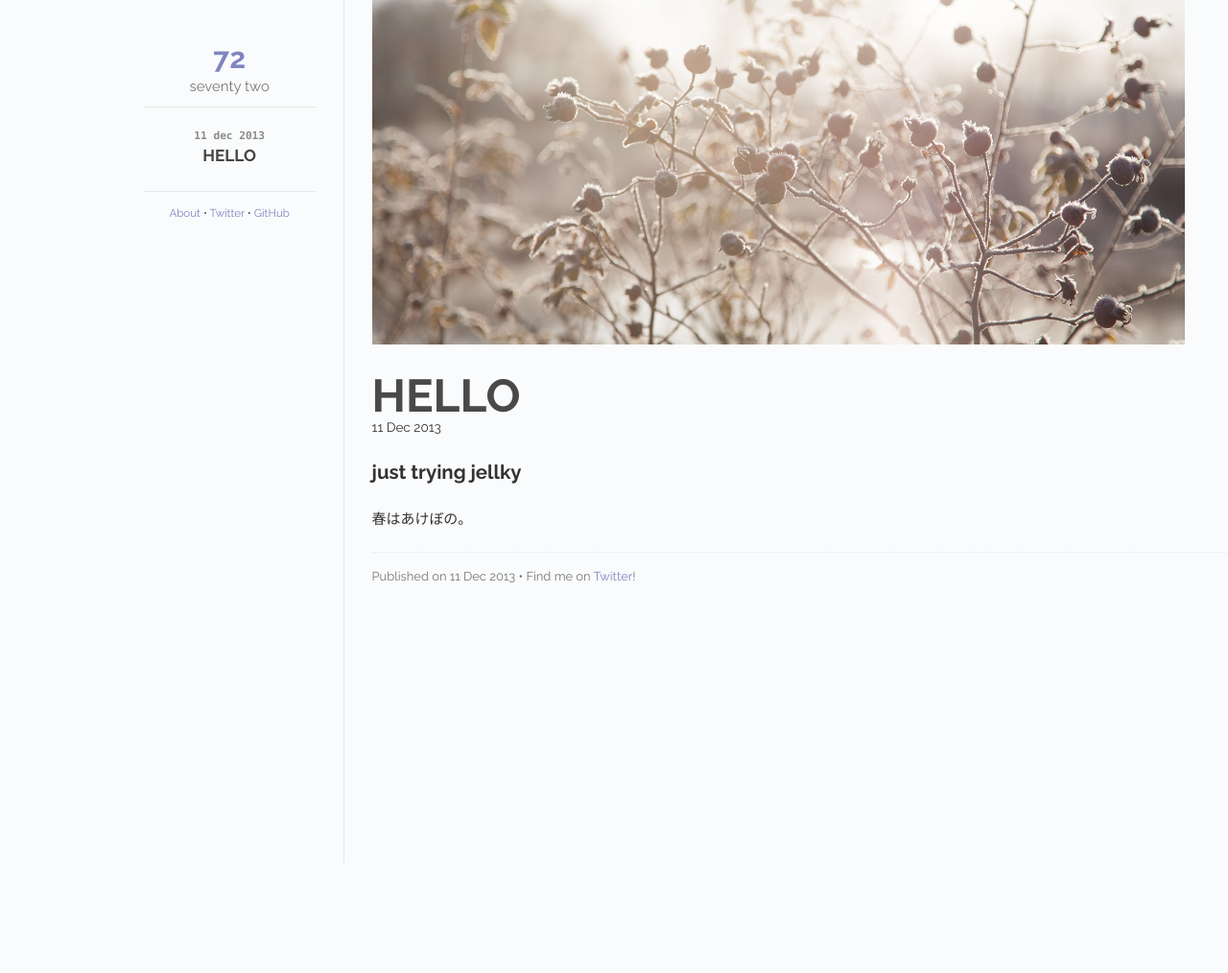
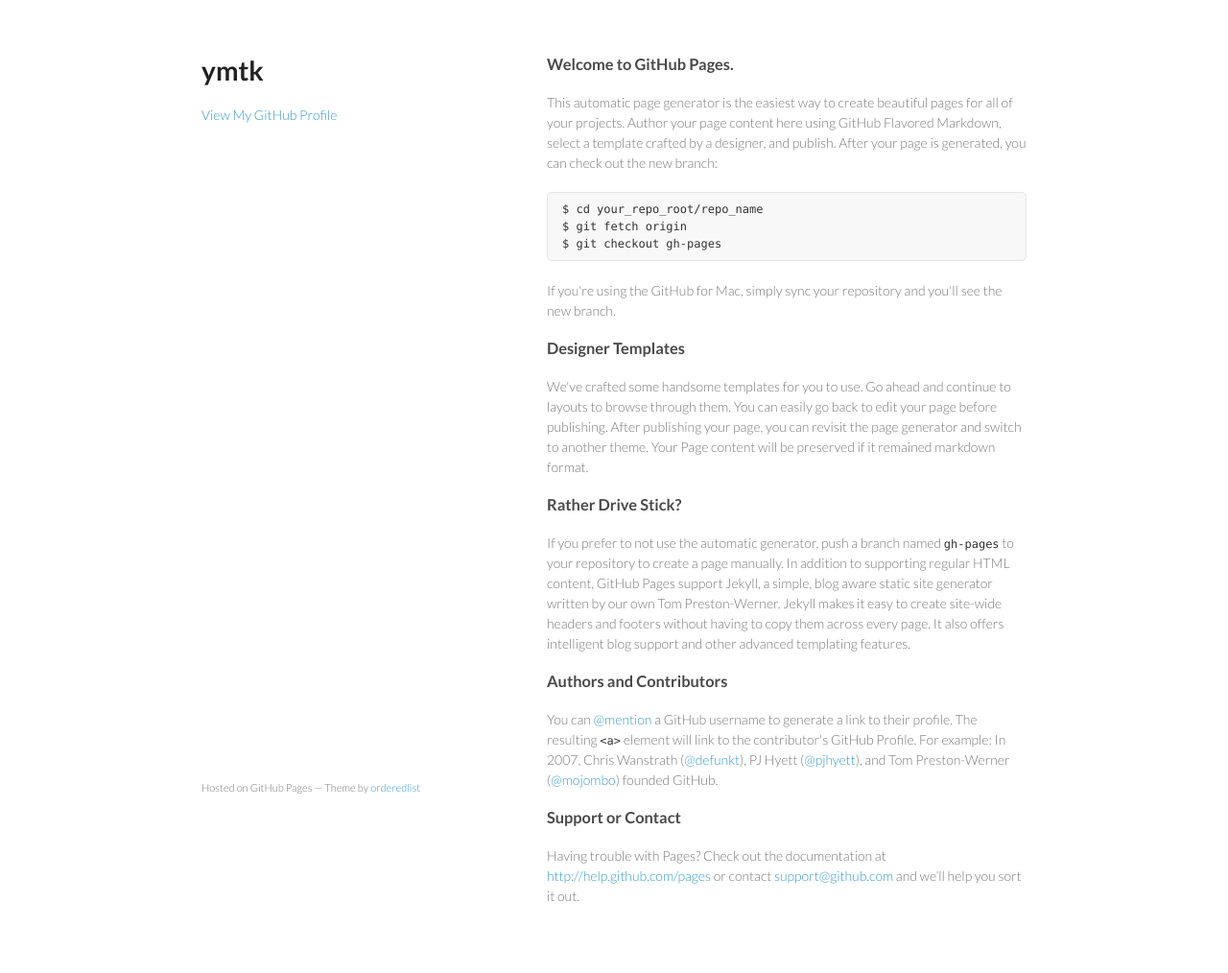
Before and after one commit to ymtk/ymtk.github.io, a Jekyll site: the page index.html, which Jekyll copies as it is, in a window 1280 px wide. Shown: the whole page at 96% size. Built offline with Jekyll 4.4.1, drawn with Linux system fonts in a browser that asks for light colours; Markdown is read by kramdown in place of the engine named in the settings; before the commit the page ends 900 px from its top, so only the background shows below that.

Commit message:
Replace master branch with page content via GitHub

```diff
--- a/index.html
+++ b/index.html
@@ -1,8 +1,65 @@
----
-layout: default
-title: Home
----
+<!doctype html>
+<html>
+  <head>
+    <meta charset="utf-8">
+    <meta http-equiv="X-UA-Compatible" content="chrome=1">
+    <title>ymtk by ymtk</title>
 
-{% assign page = site.posts.first %}
-{% assign content = page.content %}
-{% include post.html %}
+    <link rel="stylesheet" href="stylesheets/styles.css">
+    <link rel="stylesheet" href="stylesheets/pygment_trac.css">
+    <meta name="viewport" content="width=device-width, initial-scale=1, user-scalable=no">
+    <!--[if lt IE 9]>
+    <script src="//html5shiv.googlecode.com/svn/trunk/html5.js"></script>
+    <![endif]-->
+  </head>
+  <body>
+    <div class="wrapper">
+      <header>
+        <h1>ymtk</h1>
+        <p></p>
+
+
+        <p class="view"><a href="https://github.com/ymtk">View My GitHub Profile</a></p>
+
+      </header>
+      <section>
+        <h3>
+<a name="welcome-to-github-pages" class="anchor" href="#welcome-to-github-pages"><span class="octicon octicon-link"></span></a>Welcome to GitHub Pages.</h3>
+
+<p>This automatic page generator is the easiest way to create beautiful pages for all of your projects. Author your page content here using GitHub Flavored Markdown, select a template crafted by a designer, and publish. After your page is generated, you can check out the new branch:</p>
+
+<pre><code>$ cd your_repo_root/repo_name
+$ git fetch origin
+$ git checkout gh-pages
+</code></pre>
+
+<p>If you're using the GitHub for Mac, simply sync your repository and you'll see the new branch.</p>
+
+<h3>
+<a name="designer-templates" class="anchor" href="#designer-templates"><span class="octicon octicon-link"></span></a>Designer Templates</h3>
+
+<p>We've crafted some handsome templates for you to use. Go ahead and continue to layouts to browse through them. You can easily go back to edit your page before publishing. After publishing your page, you can revisit the page generator and switch to another theme. Your Page content will be preserved if it remained markdown format.</p>
+
+<h3>
+<a name="rather-drive-stick" class="anchor" href="#rather-drive-stick"><span class="octicon octicon-link"></span></a>Rather Drive Stick?</h3>
+
+<p>If you prefer to not use the automatic generator, push a branch named <code>gh-pages</code> to your repository to create a page manually. In addition to supporting regular HTML content, GitHub Pages support Jekyll, a simple, blog aware static site generator written by our own Tom Preston-Werner. Jekyll makes it easy to create site-wide headers and footers without having to copy them across every page. It also offers intelligent blog support and other advanced templating features.</p>
+
+<h3>
+<a name="authors-and-contributors" class="anchor" href="#authors-and-contributors"><span class="octicon octicon-link"></span></a>Authors and Contributors</h3>
+
+<p>You can <a href="https://github.com/blog/821" class="user-mention">@mention</a> a GitHub username to generate a link to their profile. The resulting <code>&lt;a&gt;</code> element will link to the contributor's GitHub Profile. For example: In 2007, Chris Wanstrath (<a href="https://github.com/defunkt" class="user-mention">@defunkt</a>), PJ Hyett (<a href="https://github.com/pjhyett" class="user-mention">@pjhyett</a>), and Tom Preston-Werner (<a href="https://github.com/mojombo" class="user-mention">@mojombo</a>) founded GitHub.</p>
+
+<h3>
+<a name="support-or-contact" class="anchor" href="#support-or-contact"><span class="octicon octicon-link"></span></a>Support or Contact</h3>
+
+<p>Having trouble with Pages? Check out the documentation at <a href="http://help.github.com/pages">http://help.github.com/pages</a> or contact <a href="mailto:support@github.com">support@github.com</a> and we’ll help you sort it out.</p>
+      </section>
+      <footer>
+        <p><small>Hosted on GitHub Pages &mdash; Theme by <a href="https://github.com/orderedlist">orderedlist</a></small></p>
+      </footer>
+    </div>
+    <script src="javascripts/scale.fix.js"></script>
+
+  </body>
+</html>
--- /dev/null
+++ b/javascripts/scale.fix.js
@@ -0,0 +1,17 @@
+var metas = document.getElementsByTagName('meta');
+var i;
+if (navigator.userAgent.match(/iPhone/i)) {
+  for (i=0; i<metas.length; i++) {
+    if (metas[i].name == "viewport") {
+      metas[i].content = "width=device-width, minimum-scale=1.0, maximum-scale=1.0";
+    }
+  }
+  document.addEventListener("gesturestart", gestureStart, false);
+}
+function gestureStart() {
+  for (i=0; i<metas.length; i++) {
+    if (metas[i].name == "viewport") {
+      metas[i].content = "width=device-width, minimum-scale=0.25, maximum-scale=1.6";
+    }
+  }
+}
--- /dev/null
+++ b/stylesheets/pygment_trac.css
@@ -0,0 +1,69 @@
+.highlight  { background: #ffffff; }
+.highlight .c { color: #999988; font-style: italic } /* Comment */
+.highlight .err { color: #a61717; background-color: #e3d2d2 } /* Error */
+.highlight .k { font-weight: bold } /* Keyword */
+.highlight .o { font-weight: bold } /* Operator */
+.highlight .cm { color: #999988; font-style: italic } /* Comment.Multiline */
+.highlight .cp { color: #999999; font-weight: bold } /* Comment.Preproc */
+.highlight .c1 { color: #999988; font-style: italic } /* Comment.Single */
+.highlight .cs { color: #999999; font-weight: bold; font-style: italic } /* Comment.Special */
+.highlight .gd { color: #000000; background-color: #ffdddd } /* Generic.Deleted */
+.highlight .gd .x { color: #000000; background-color: #ffaaaa } /* Generic.Deleted.Specific */
+.highlight .ge { font-style: italic } /* Generic.Emph */
+.highlight .gr { color: #aa0000 } /* Generic.Error */
+.highlight .gh { color: #999999 } /* Generic.Heading */
+.highlight .gi { color: #000000; background-color: #ddffdd } /* Generic.Inserted */
+.highlight .gi .x { color: #000000; background-color: #aaffaa } /* Generic.Inserted.Specific */
+.highlight .go { color: #888888 } /* Generic.Output */
+.highlight .gp { color: #555555 } /* Generic.Prompt */
+.highlight .gs { font-weight: bold } /* Generic.Strong */
+.highlight .gu { color: #800080; font-weight: bold; } /* Generic.Subheading */
+.highlight .gt { color: #aa0000 } /* Generic.Traceback */
+.highlight .kc { font-weight: bold } /* Keyword.Constant */
+.highlight .kd { font-weight: bold } /* Keyword.Declaration */
+.highlight .kn { font-weight: bold } /* Keyword.Namespace */
+.highlight .kp { font-weight: bold } /* Keyword.Pseudo */
+.highlight .kr { font-weight: bold } /* Keyword.Reserved */
+.highlight .kt { color: #445588; font-weight: bold } /* Keyword.Type */
+.highlight .m { color: #009999 } /* Literal.Number */
+.highlight .s { color: #d14 } /* Literal.String */
+.highlight .na { color: #008080 } /* Name.Attribute */
+.highlight .nb { color: #0086B3 } /* Name.Builtin */
+.highlight .nc { color: #445588; font-weight: bold } /* Name.Class */
+.highlight .no { color: #008080 } /* Name.Constant */
+.highlight .ni { color: #800080 } /* Name.Entity */
+.highlight .ne { color: #990000; font-weight: bold } /* Name.Exception */
+.highlight .nf { color: #990000; font-weight: bold } /* Name.Function */
+.highlight .nn { color: #555555 } /* Name.Namespace */
+.highlight .nt { color: #000080 } /* Name.Tag */
+.highlight .nv { color: #008080 } /* Name.Variable */
+.highlight .ow { font-weight: bold } /* Operator.Word */
+.highlight .w { color: #bbbbbb } /* Text.Whitespace */
+.highlight .mf { color: #009999 } /* Literal.Number.Float */
+.highlight .mh { color: #009999 } /* Literal.Number.Hex */
+.highlight .mi { color: #009999 } /* Literal.Number.Integer */
+.highlight .mo { color: #009999 } /* Literal.Number.Oct */
+.highlight .sb { color: #d14 } /* Literal.String.Backtick */
+.highlight .sc { color: #d14 } /* Literal.String.Char */
+.highlight .sd { color: #d14 } /* Literal.String.Doc */
+.highlight .s2 { color: #d14 } /* Literal.String.Double */
+.highlight .se { color: #d14 } /* Literal.String.Escape */
+.highlight .sh { color: #d14 } /* Literal.String.Heredoc */
+.highlight .si { color: #d14 } /* Literal.String.Interpol */
+.highlight .sx { color: #d14 } /* Literal.String.Other */
+.highlight .sr { color: #009926 } /* Literal.String.Regex */
+.highlight .s1 { color: #d14 } /* Literal.String.Single */
+.highlight .ss { color: #990073 } /* Literal.String.Symbol */
+.highlight .bp { color: #999999 } /* Name.Builtin.Pseudo */
+.highlight .vc { color: #008080 } /* Name.Variable.Class */
+.highlight .vg { color: #008080 } /* Name.Variable.Global */
+.highlight .vi { color: #008080 } /* Name.Variable.Instance */
+.highlight .il { color: #009999 } /* Literal.Number.Integer.Long */
+
+.type-csharp .highlight .k { color: #0000FF }
+.type-csharp .highlight .kt { color: #0000FF }
+.type-csharp .highlight .nf { color: #000000; font-weight: normal }
+.type-csharp .highlight .nc { color: #2B91AF }
+.type-csharp .highlight .nn { color: #000000 }
+.type-csharp .highlight .s { color: #A31515 }
+.type-csharp .highlight .sc { color: #A31515 }
--- /dev/null
+++ b/stylesheets/styles.css
@@ -0,0 +1,255 @@
+@import url(https://fonts.googleapis.com/css?family=Lato:300italic,700italic,300,700);
+
+body {
+  padding:50px;
+  font:14px/1.5 Lato, "Helvetica Neue", Helvetica, Arial, sans-serif;
+  color:#777;
+  font-weight:300;
+}
+
+h1, h2, h3, h4, h5, h6 {
+  color:#222;
+  margin:0 0 20px;
+}
+
+p, ul, ol, table, pre, dl {
+  margin:0 0 20px;
+}
+
+h1, h2, h3 {
+  line-height:1.1;
+}
+
+h1 {
+  font-size:28px;
+}
+
+h2 {
+  color:#393939;
+}
+
+h3, h4, h5, h6 {
+  color:#494949;
+}
+
+a {
+  color:#39c;
+  font-weight:400;
+  text-decoration:none;
+}
+
+a small {
+  font-size:11px;
+  color:#777;
+  margin-top:-0.6em;
+  display:block;
+}
+
+.wrapper {
+  width:860px;
+  margin:0 auto;
+}
+
+blockquote {
+  border-left:1px solid #e5e5e5;
+  margin:0;
+  padding:0 0 0 20px;
+  font-style:italic;
+}
+
+code, pre {
+  font-family:Monaco, Bitstream Vera Sans Mono, Lucida Console, Terminal;
+  color:#333;
+  font-size:12px;
+}
+
+pre {
+  padding:8px 15px;
+  background: #f8f8f8;
+  border-radius:5px;
+  border:1px solid #e5e5e5;
+  overflow-x: auto;
+}
+
+table {
+  width:100%;
+  border-collapse:collapse;
+}
+
+th, td {
+  text-align:left;
+  padding:5px 10px;
+  border-bottom:1px solid #e5e5e5;
+}
+
+dt {
+  color:#444;
+  font-weight:700;
+}
+
+th {
+  color:#444;
+}
+
+img {
+  max-width:100%;
+}
+
+header {
+  width:270px;
+  float:left;
+  position:fixed;
+}
+
+header ul {
+  list-style:none;
+  height:40px;
+
+  padding:0;
+
+  background: #eee;
+  background: -moz-linear-gradient(top, #f8f8f8 0%, #dddddd 100%);
+  background: -webkit-gradient(linear, left top, left bottom, color-stop(0%,#f8f8f8), color-stop(100%,#dddddd));
+  background: -webkit-linear-gradient(top, #f8f8f8 0%,#dddddd 100%);
+  background: -o-linear-gradient(top, #f8f8f8 0%,#dddddd 100%);
+  background: -ms-linear-gradient(top, #f8f8f8 0%,#dddddd 100%);
+  background: linear-gradient(top, #f8f8f8 0%,#dddddd 100%);
+
+  border-radius:5px;
+  border:1px solid #d2d2d2;
+  box-shadow:inset #fff 0 1px 0, inset rgba(0,0,0,0.03) 0 -1px 0;
+  width:270px;
+}
+
+header li {
+  width:89px;
+  float:left;
+  border-right:1px solid #d2d2d2;
+  height:40px;
+}
+
+header ul a {
+  line-height:1;
+  font-size:11px;
+  color:#999;
+  display:block;
+  text-align:center;
+  padding-top:6px;
+  height:40px;
+}
+
+strong {
+  color:#222;
+  font-weight:700;
+}
+
+header ul li + li {
+  width:88px;
+  border-left:1px solid #fff;
+}
+
+header ul li + li + li {
+  border-right:none;
+  width:89px;
+}
+
+header ul a strong {
+  font-size:14px;
+  display:block;
+  color:#222;
+}
+
+section {
+  width:500px;
+  float:right;
+  padding-bottom:50px;
+}
+
+small {
+  font-size:11px;
+}
+
+hr {
+  border:0;
+  background:#e5e5e5;
+  height:1px;
+  margin:0 0 20px;
+}
+
+footer {
+  width:270px;
+  float:left;
+  position:fixed;
+  bottom:50px;
+}
+
+@media print, screen and (max-width: 960px) {
+
+  div.wrapper {
+    width:auto;
+    margin:0;
+  }
+
+  header, section, footer {
+    float:none;
+    position:static;
+    width:auto;
+  }
+
+  header {
+    padding-right:320px;
+  }
+
+  section {
+    border:1px solid #e5e5e5;
+    border-width:1px 0;
+    padding:20px 0;
+    margin:0 0 20px;
+  }
+
+  header a small {
+    display:inline;
+  }
+
+  header ul {
+    position:absolute;
+    right:50px;
+    top:52px;
+  }
+}
+
+@media print, screen and (max-width: 720px) {
+  body {
+    word-wrap:break-word;
+  }
+
+  header {
+    padding:0;
+  }
+
+  header ul, header p.view {
+    position:static;
+  }
+
+  pre, code {
+    word-wrap:normal;
+  }
+}
+
+@media print, screen and (max-width: 480px) {
+  body {
+    padding:15px;
+  }
+
+  header ul {
+    display:none;
+  }
+}
+
+@media print {
+  body {
+    padding:0.4in;
+    font-size:12pt;
+    color:#444;
+  }
+}
```
Also changed, not shown: params.json (added, +1 -0 lines).
